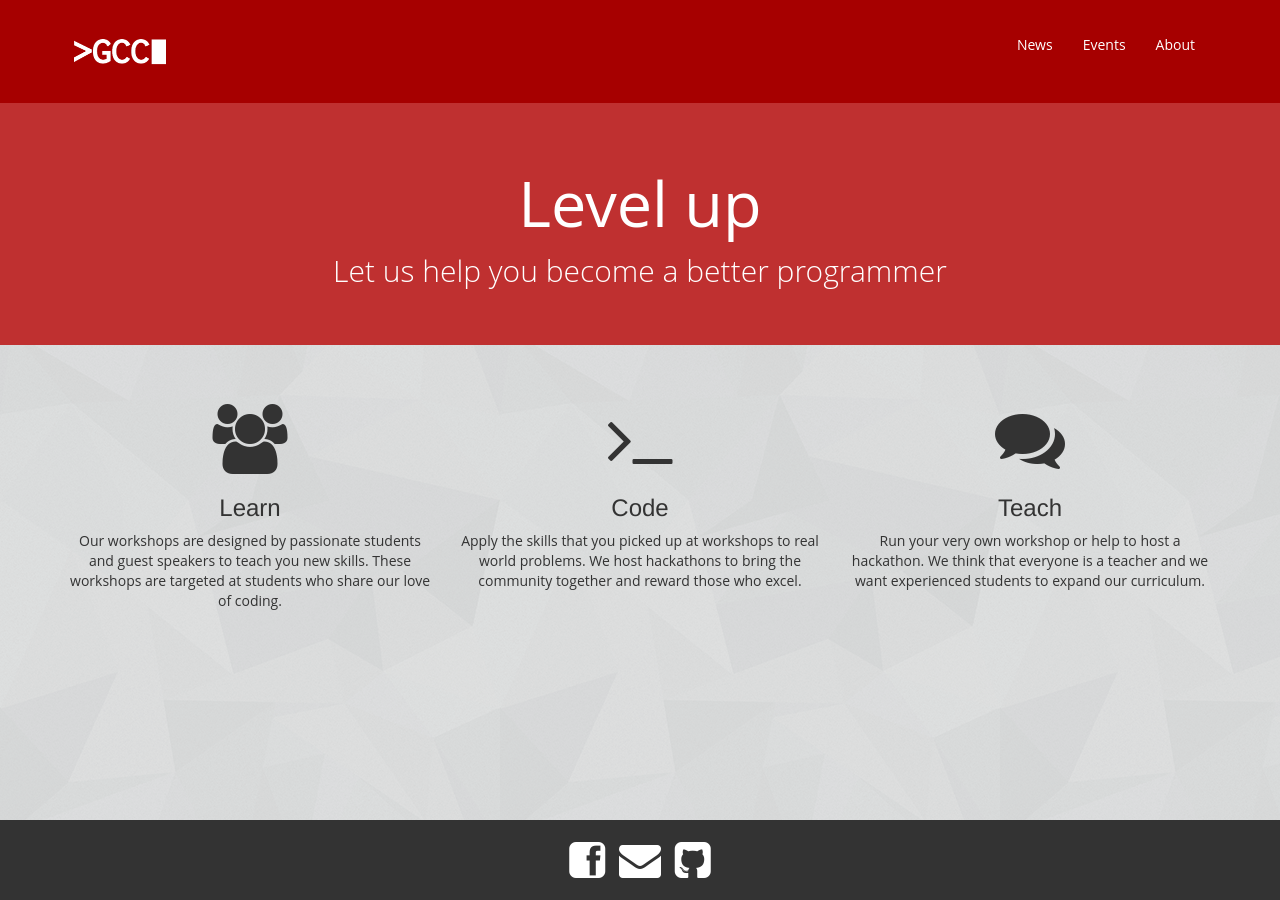
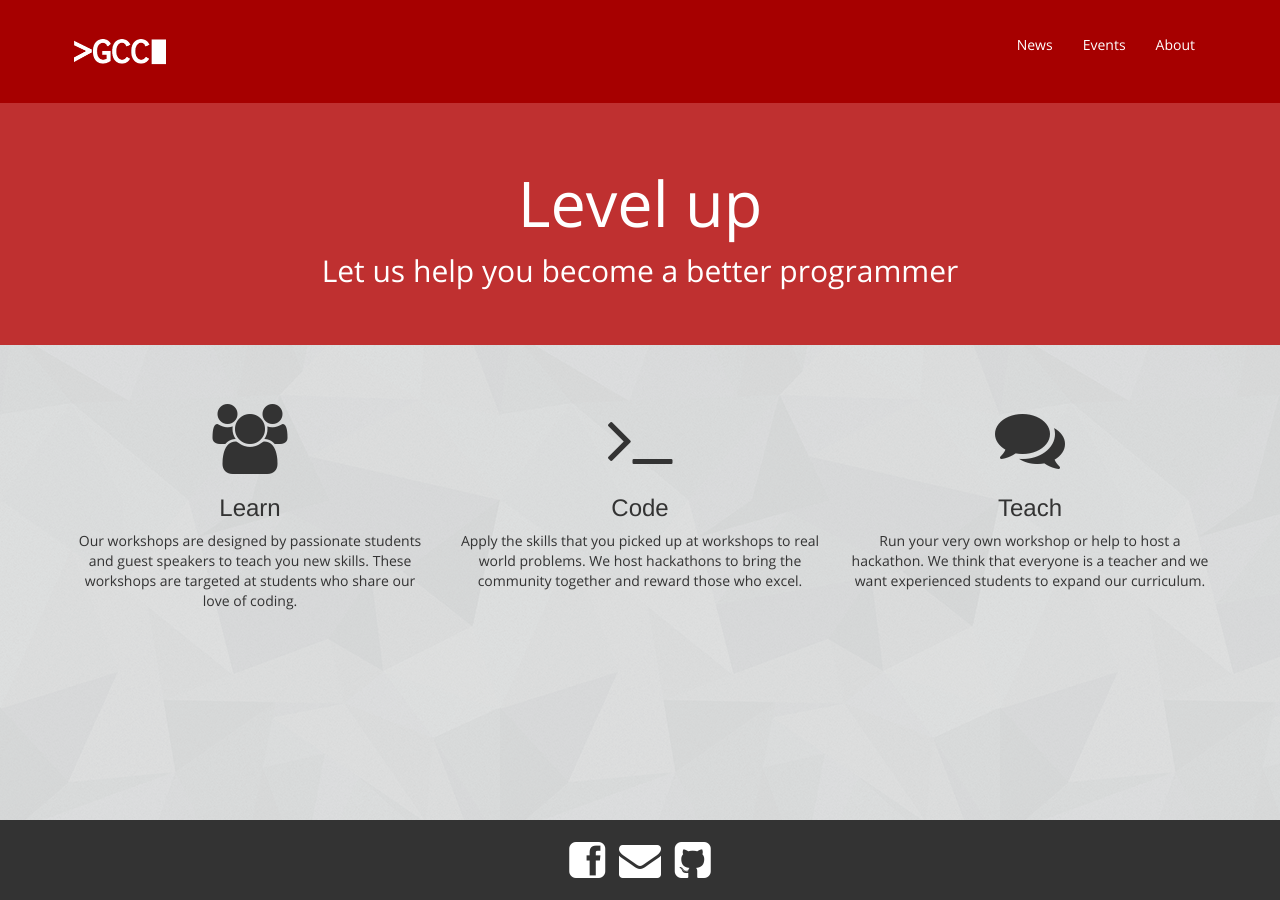
Before and after one commit to GuelphCodingCommunity/guelphcodingcommunity.github.io, a Jekyll site: the page built from index.html, in a window 1280 px wide. Built offline with Jekyll 4.4.1, drawn with Linux system fonts in a browser that asks for light colours; some web fonts are replaced; Markdown is read by kramdown in place of the engine named in the settings.

Commit message:
Change to correct font path in less/css

```diff
--- a/css/main.css
+++ b/css/main.css
@@ -1,10 +1,10 @@
 @font-face {
   font-family: Iconsolata;
-  src: url('/font/Inconsolata.otf');
+  src: url('/fonts/Inconsolata.otf');
 }
 @font-face {
   font-family: 'Open Sans';
-  src: url('/font/OpenSans-Regular.ttf');
+  src: url('/fonts/OpenSans-Regular.ttf');
 }
 html,
 body {
--- a/less/main.less
+++ b/less/main.less
@@ -1,11 +1,11 @@
 @font-face {
   font-family: Iconsolata;
-  src: url('/font/Inconsolata.otf'),
+  src: url('/fonts/Inconsolata.otf'),
 }
 
 @font-face {
   font-family: 'Open Sans';
-  src: url('/font/OpenSans-Regular.ttf'),
+  src: url('/fonts/OpenSans-Regular.ttf'),
 }
 
 @backgroundImage: url('/img/shattered.png');
```
